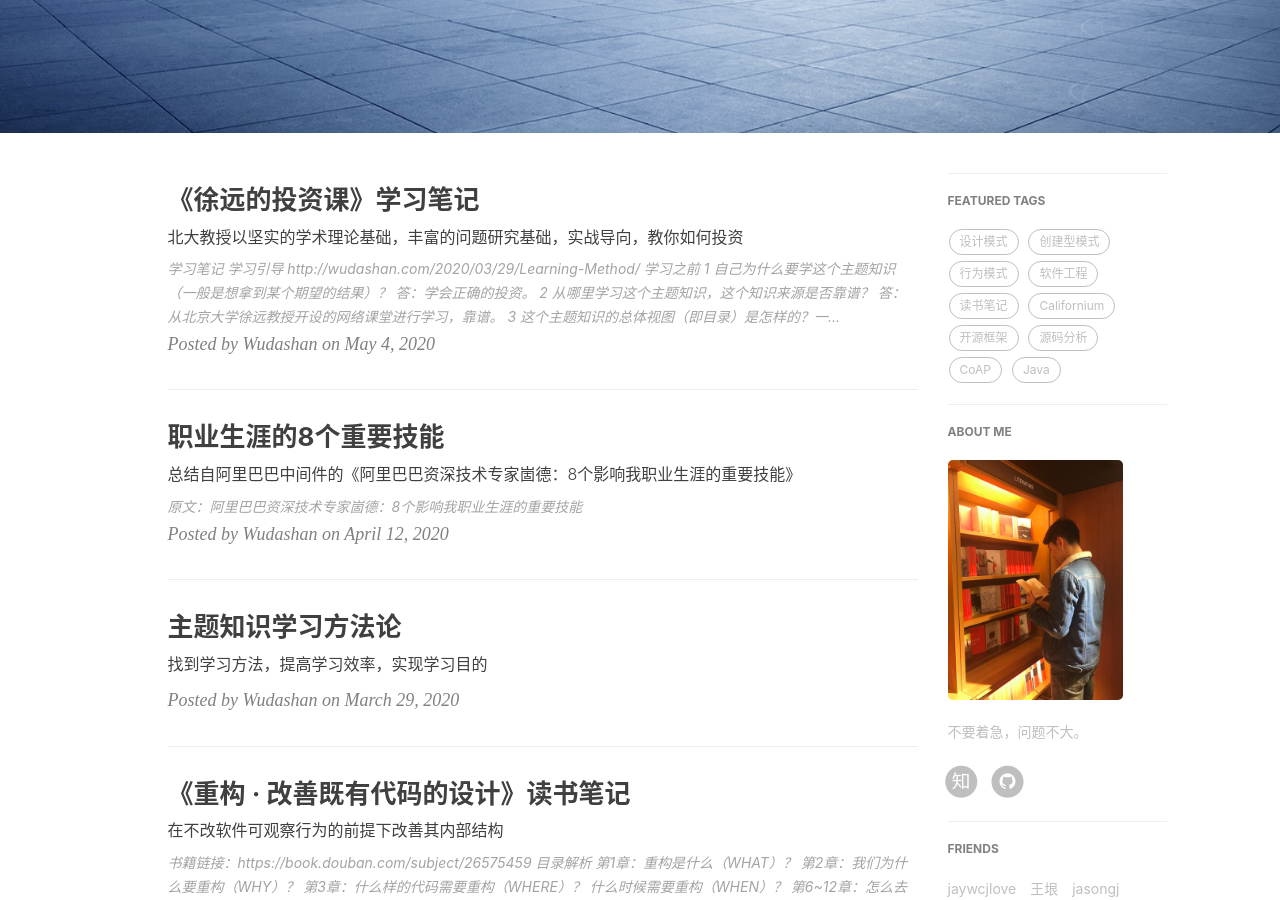
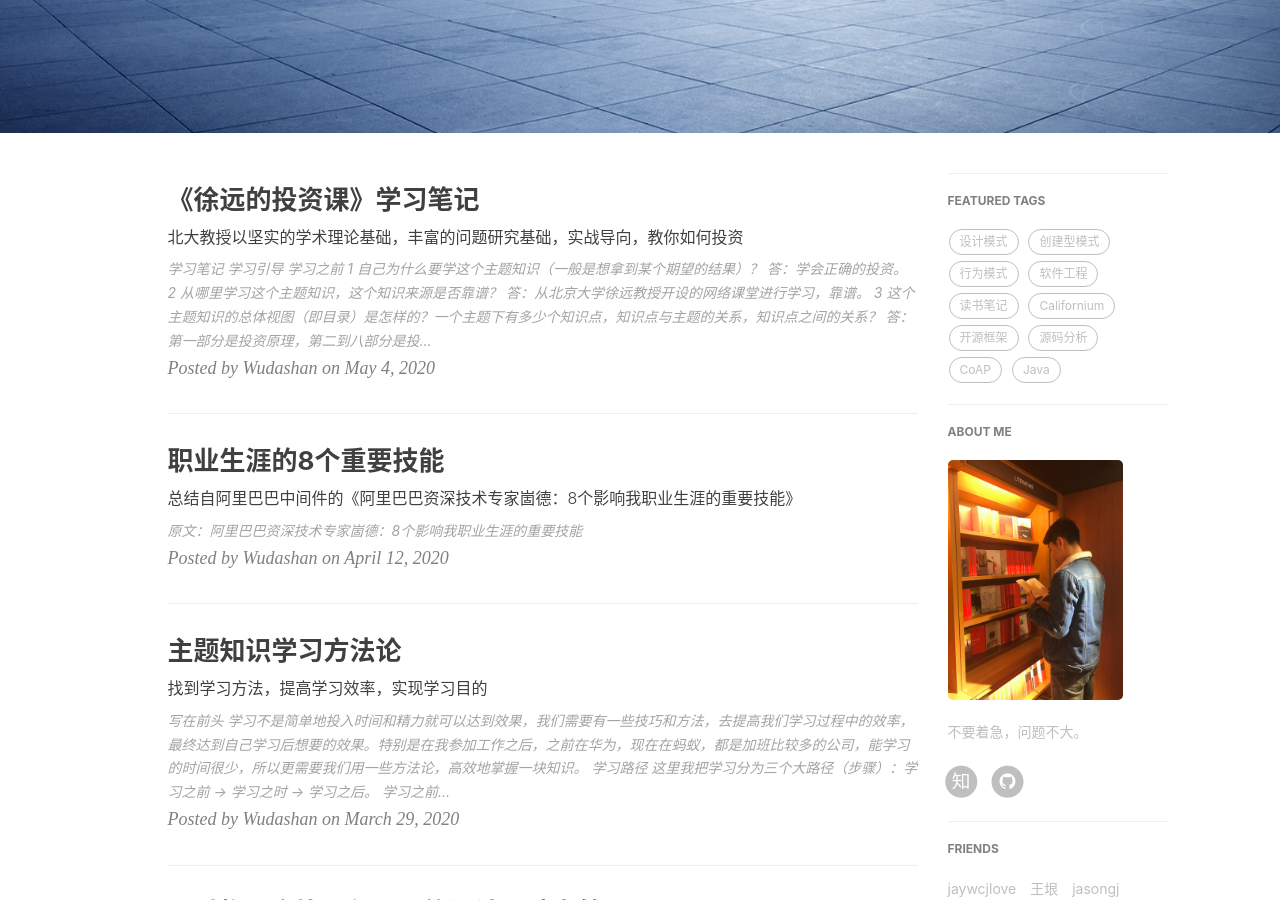
Before and after one commit to wudashan/wudashan.github.io, a Jekyll site: the page built from index.html, in a window 1280 px wide and 900 px high, scrolled down 285 px. Built offline with Jekyll 4.4.1, drawn with Linux system fonts in a browser that asks for light colours; nearby versions of some CDN libraries; the list of posts is cut into pages by our own code; comment, search, counter and statistics services are not loaded.

Commit message:
no message

```diff
--- a/_posts/2020-03-29-Learning-Method.markdown
+++ b/_posts/2020-03-29-Learning-Method.markdown
@@ -11,4 +11,56 @@ tags:
     - 学习
 ---
 
+# 写在前头
+
+学习不是简单地投入时间和精力就可以达到效果，我们需要有一些技巧和方法，去提高我们学习过程中的效率，最终达到自己学习后想要的效果。特别是在我参加工作之后，之前在华为，现在在蚂蚁，都是加班比较多的公司，能学习的时间很少，所以更需要我们用一些方法论，高效地掌握一块知识。
+
+# 学习路径
+
+这里我把学习分为三个大路径（步骤）：学习之前 -> 学习之时 -> 学习之后。
+
+## 学习之前
+
+学习之前我们需要先回答下面几个问题
+
+### WHY
+
+**自己为什么要学这个主题知识？？**
+
+问这个问题其实是想让你认清自己，避免学到一半之后突然觉得没学习的必要，那前面就白浪费了自己的时间，如果学之前发现自己不需要学，那就可以把省下来的时间去打几把农药，何乐而不为。
+
+这个问题的答案一般是想拿到某个期望的结果，例如我学习《香帅的北大金融学课》，是为了教会自己如何正确投资，大白话就是想赚钱不当韭菜。回答了这个问题之后，你就知道你学习的动力在哪里，在学习的过程中即使遇到困难，你也会积极的去克服。
+
+### WHERE
+
+**从哪里学习这个主题知识？**
+
+这个问题主要是想让你确认这个知识来源是否靠谱，因为不靠谱的知识学了害人害己，不如不学。我个人会倾向于从权威的网站、大型的机构、有背景的个人去获取知识来源，因为这些主体为了保证自己信誉，会对自己传播的内容负责。
+
+### WHAT
+
+**这个主题知识的总体视图（即目录）是怎样的？一个主题下有多少个知识点，知识点与主题的关系，知识点之间的关系？**
+
+
+
+
+### WHEN & HOW 学习计划是否制定的合理？计划要细化到每周，这样既能保证学习计划可实施，还可以对进度进行监控及调整。
+
+## 学习之时
+
+学习之时充分思考
+
+### 学习每个知识点的时候，其推论逻辑是否合理？
+### 一段话总结该知识点？是否有与知识点相关的思考题？
+### 是否有交流知识点的地方（如评论区）？
+
+## 学习之后
+
+学习之后巩固知识
+
+###	学完知识要有个人理解产出（可以是阶段性产出，也可以是全局性产出）。
+###	最好有项目去实践知识，加深知识理解和巩固记忆。
+###	最后回顾自己是否拿到了最初期望的结果？
+
+
 ![](https://raw.githubusercontent.com/wudashan/blog-picture/master/learning-method/%E4%B8%BB%E9%A2%98%E7%9F%A5%E8%AF%86%E5%AD%A6%E4%B9%A0%E6%96%B9%E6%B3%95%E8%AE%BA.png)
--- a/_posts/2020-05-04-xuyuan-investment-course.markdown
+++ b/_posts/2020-05-04-xuyuan-investment-course.markdown
@@ -17,8 +17,6 @@ tags:
 ![](https://raw.githubusercontent.com/wudashan/blog-picture/master/xuyuan-investment-course/%E5%BE%90%E8%BF%9C%E7%9A%84%E6%8A%95%E8%B5%84%E8%AF%BE.png)
 
 # 学习引导
-
-> http://wudashan.com/2020/03/29/Learning-Method/
 
 ## 学习之前
 
```
